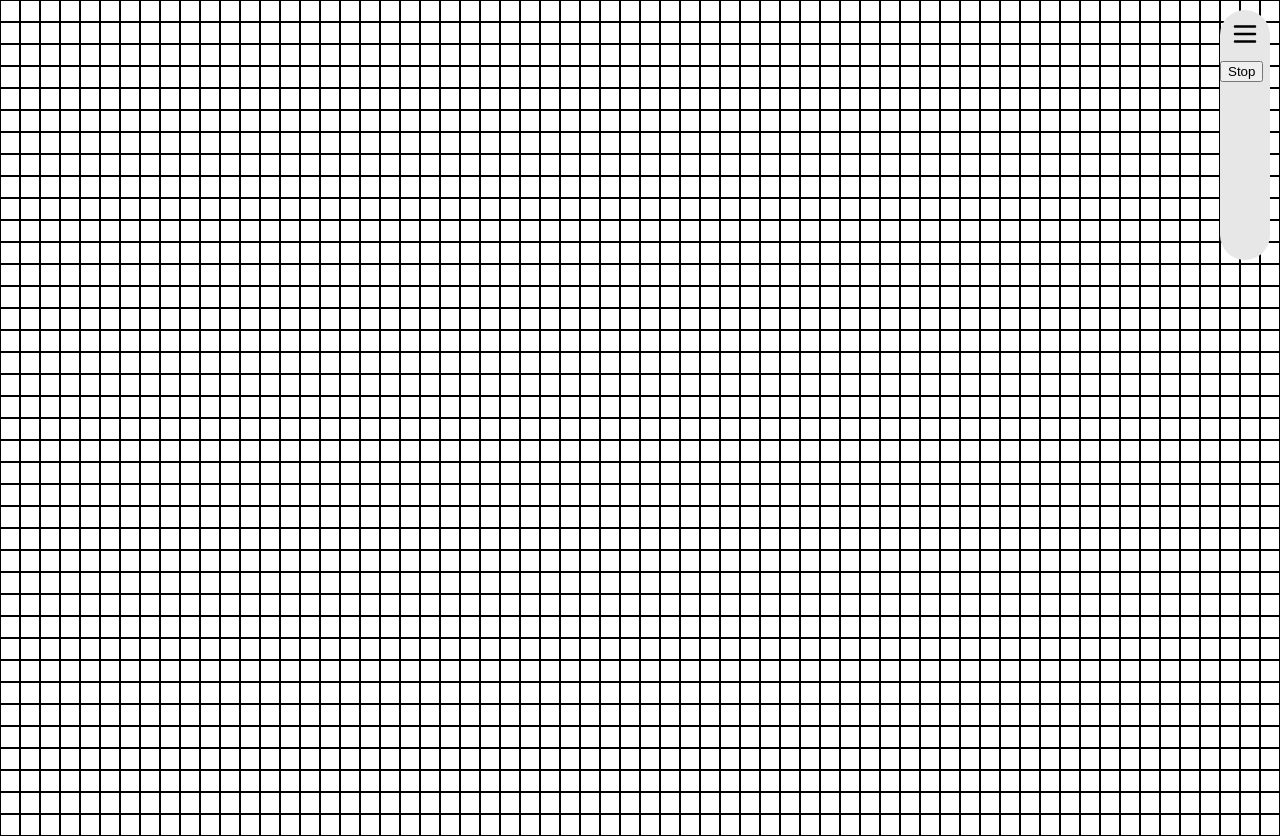
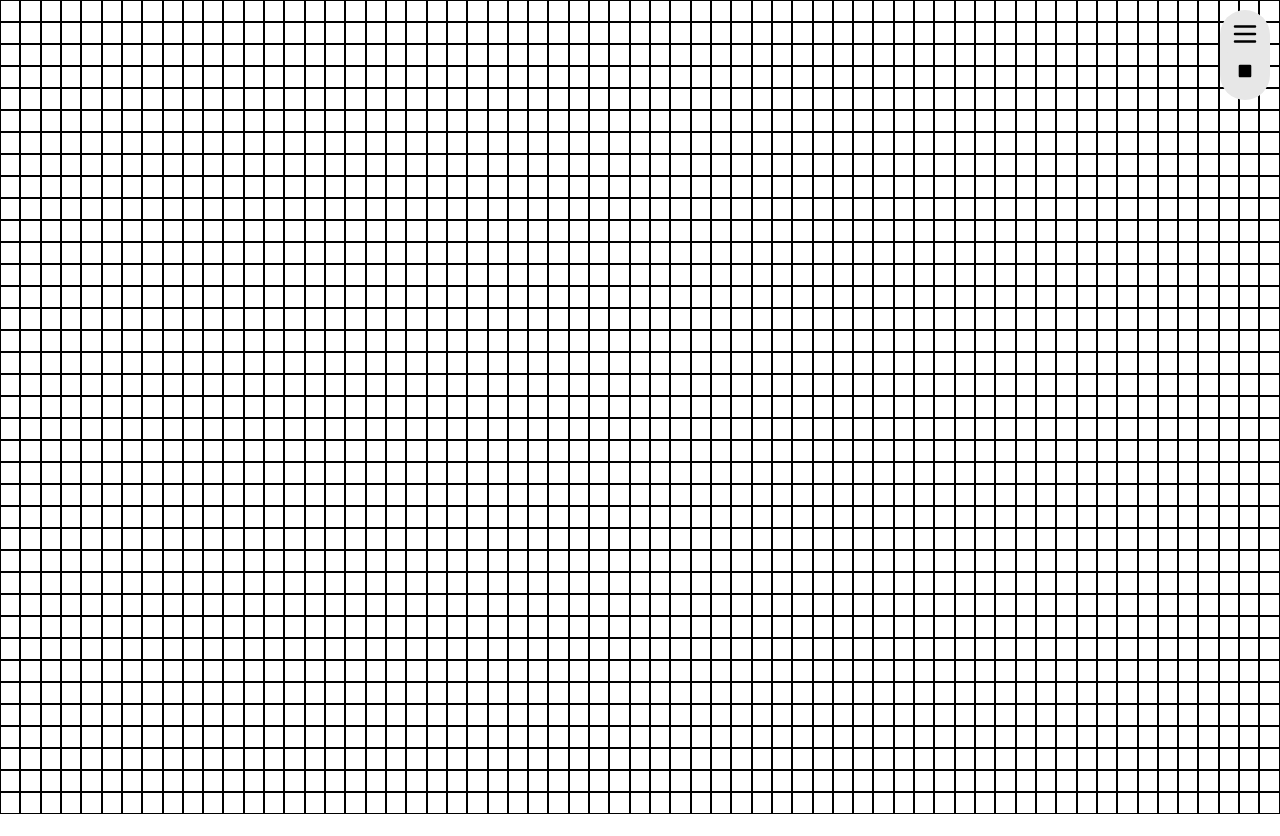
Before and after one commit to OjAntoni/Game-of-life-React-, a React (Create React App) app: page / in a window 1280 px wide. Both pictures are taken after a click on the button 1245 px from the left and 35 px from the top of the page. After the commit the page ends 814 px from the top, so only its background shows below. Built offline with nearby package versions, Linux system fonts and the light colour scheme.

Commit message:
feat: add styles and svg to stop button

```diff
--- a/package.json
+++ b/package.json
@@ -22,12 +22,6 @@
     "test": "react-scripts test",
     "eject": "react-scripts eject"
   },
-  "eslintConfig": {
-    "extends": [
-      "react-app",
-      "react-app/jest"
-    ]
-  },
   "browserslist": {
     "production": [
       ">0.2%",
--- a/src/components/App.tsx
+++ b/src/components/App.tsx
@@ -33,8 +33,8 @@ function App() {
 
 
     function getWhiteBoard(): Cell[][] {
-        const maxCellsX = Math.floor(windowSize.width / CELL_SIZE);
-        const maxCellsY = Math.floor((windowSize.height*0.95) / CELL_SIZE);
+        const maxCellsX = Math.floor(windowSize.width / CELL_SIZE) + 4;
+        const maxCellsY = Math.floor((windowSize.height*0.95) / CELL_SIZE) + 4;
         return Array(maxCellsY).fill(new Cell()).map(() => Array(maxCellsX).fill(new Cell()))
     }
 
@@ -111,21 +111,21 @@ function App() {
 
     return (
         <div className="Board" draggable="false">
-            {board.map((row, i) => (
-                <div className="row" key={i}>
-                    {row.map((cell, j) => (
-                        <div className="cell" key={j} data-i={i} data-j={j} style={{backgroundColor: cell.isAlive ? "black" : "white"}}
+            {board.slice(2,-3).map((row, i) => (
+                <div className="row" key={i+2}>
+                    {row.slice(2, -3).map((cell, j) => (
+                        <div className="cell" key={j+2} data-i={i+2} data-j={j+2} style={{backgroundColor: cell.isAlive ? "black" : "white"}}
                              onMouseDown={(event) => {
                                  event.preventDefault();
-                                 handleMouseDown(i, j)
+                                 handleMouseDown(i+2, j+2)
                              }}
                              onMouseUp={handleMouseUp}
                              onMouseOver={() => {
-                                 handleMouseOver(i, j)
+                                 handleMouseOver(i+2, j+2)
                              }}
                              onTouchStart={(event) => {
                                  event.preventDefault();
-                                 handleMouseDown(i, j)}
+                                 handleMouseDown(i+2,j+2)}
                              }
                              onTouchEnd={handleMouseUp}
                              onTouchMove={(event) => {
--- a/src/components/StopButton.tsx
+++ b/src/components/StopButton.tsx
@@ -1,5 +1,19 @@
+import {useState} from "react";
+
 function StopButton({toggle}:{toggle: () => void}) {
-    return <button onClick={()=> toggle()}>Stop</button>
+    const [isStopped, setIsStopped] = useState(false);
+
+    return <button className='stopButton' onClick={()=> {toggle(); setIsStopped(!isStopped);}}>
+        {isStopped ?
+            <svg width="20px" height="20px" viewBox="0 0 16 16" xmlns="http://www.w3.org/2000/svg">
+                <path d="m 2 2.5 v 11 c 0 1.5 1.269531 1.492188 1.269531 1.492188 h 0.128907 c 0.246093 0.003906 0.488281 -0.050782 0.699218 -0.171876 l 9.796875 -5.597656 c 0.433594 -0.242187 0.65625 -0.734375 0.65625 -1.226562 c 0 -0.492188 -0.222656 -0.984375 -0.65625 -1.222656 l -9.796875 -5.597657 c -0.210937 -0.121093 -0.453125 -0.175781 -0.699218 -0.175781 h -0.128907 s -1.269531 0 -1.269531 1.5 z m 0 0" fill="#2e3436"/>
+            </svg>
+            :
+            <svg fill="#000000" width="20px" height="20px" viewBox="0 0 32 32" version="1.1" xmlns="http://www.w3.org/2000/svg">
+                <title>stop</title>
+                <path d="M5.92 24.096q0 0.832 0.576 1.408t1.44 0.608h16.128q0.832 0 1.44-0.608t0.576-1.408v-16.16q0-0.832-0.576-1.44t-1.44-0.576h-16.128q-0.832 0-1.44 0.576t-0.576 1.44v16.16z"></path>
+            </svg>}
+    </button>
 }
 
 export default StopButton;
--- a/src/style/App.css
+++ b/src/style/App.css
@@ -37,12 +37,27 @@
     right: 10px;
     top: 35px;
     width: 50px;
-    height: 200px;
+    padding-bottom: 15px;
     background-color: #e7e7e7;
     border-radius: 0 0 25px 25px;
     opacity: 0;
+    display: flex;
+    flex-direction: column;
+    row-gap: 10px;
+    align-items: center;
 }
 
 .popup.show {
     opacity: 1;
 }
+
+.stopButton{
+    outline: none;
+    border: none;
+    background: transparent;
+}
+
+.stopButton:hover{
+    cursor: pointer;
+    background: transparent;
+}
```
